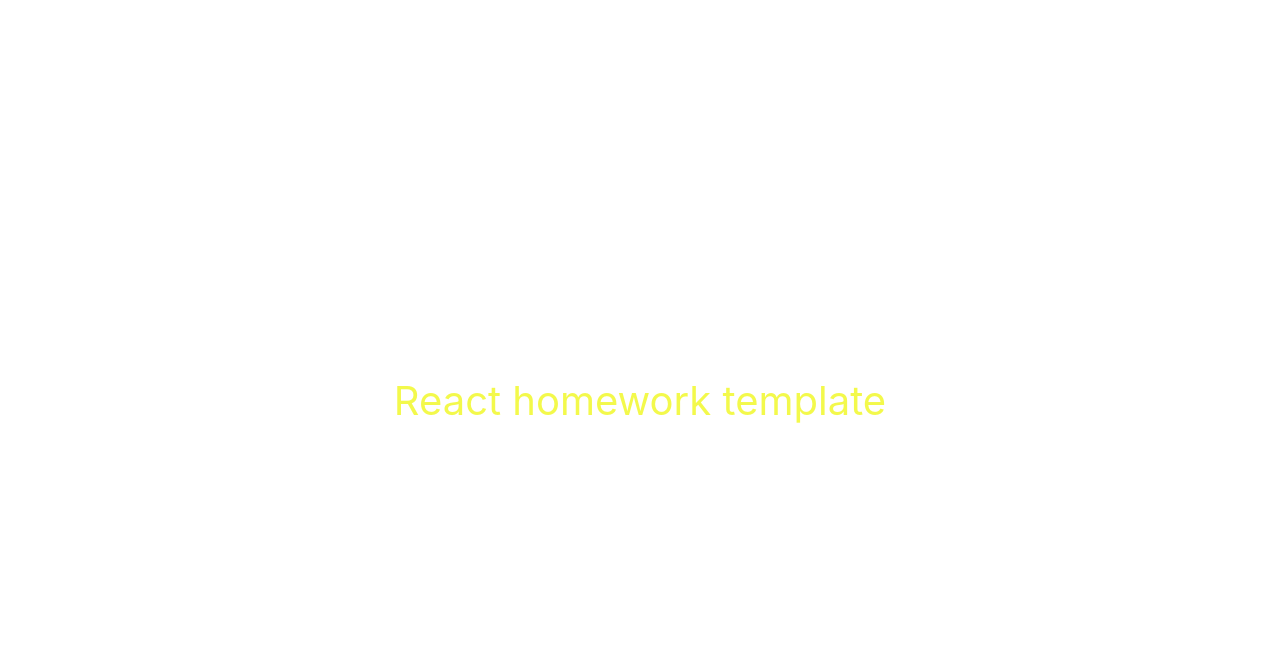
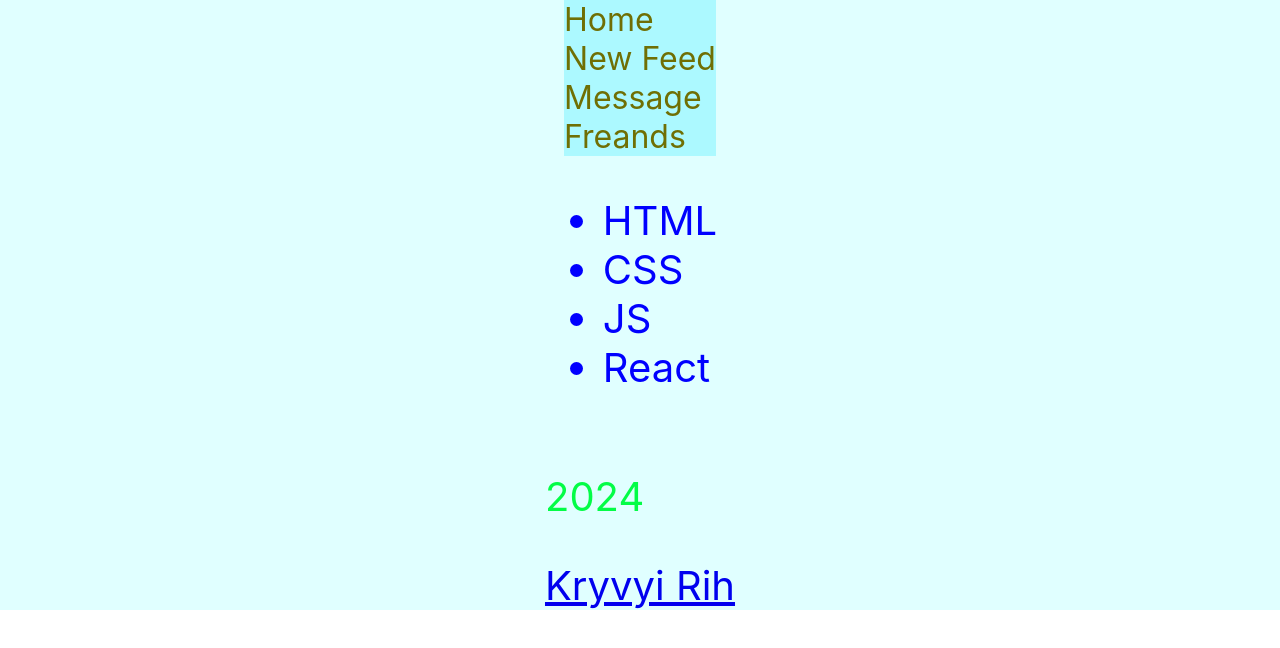
Before and after one commit to ishcenko/way-samurai, a React (Create React App) app: page / in a window 1280 px wide. Shown: the top 648 px of the page. Built offline with nearby package versions, Linux system fonts and the light colour scheme.

Commit message:
App.css, Footer, Header, Technjljgies

```diff
--- a/src/components/App.jsx
+++ /dev/null
@@ -1,16 +0,0 @@
-export const App = () => {
-  return (
-    <div
-      style={{
-        height: '100vh',
-        display: 'flex',
-        justifyContent: 'center',
-        alignItems: 'center',
-        fontSize: 40,
-        color: '#eff70abb',
-      }}
-    >
-      React homework template
-    </div>
-  );
-};
--- /dev/null
+++ b/src/components/App/App.css
@@ -0,0 +1,24 @@
+.App {
+  height: 100%;
+  display: flex;
+  flex-direction: column;
+  justify-content: center;
+  align-items: center;
+  font-size: 40px;
+  color: #03fd46;
+  background: lightcyan;
+}
+.Link-header a {
+  display: flex;
+  flex-direction: column;
+  text-decoration: none;
+  color: rgb(111, 111, 4);
+  background-color: rgb(172, 249, 255);
+  font-size: 32px;
+}
+.Ul-li {
+  display: flex;
+  flex-direction: column;
+  justify-self: start;
+  color: blue;
+}
--- /dev/null
+++ b/src/components/App/App.jsx
@@ -0,0 +1,14 @@
+import Footer from 'components/Footer/Footer';
+import Header from '../Header/Header';
+import Technologies from '../Technologies/Technologies';
+import './App.css';
+
+export const App = () => {
+  return (
+    <div className="App">
+      <Header />
+      <Technologies />
+      <Footer />
+    </div>
+  );
+};
--- /dev/null
+++ b/src/components/Footer/Footer.jsx
@@ -0,0 +1,12 @@
+import React from 'react';
+
+const Footer = () => {
+  return (
+    <div>
+      <p>2024</p>
+      <a href="#s">Kryvyi Rih</a>
+    </div>
+  );
+};
+
+export default Footer;
--- /dev/null
+++ b/src/components/Header/Header.jsx
@@ -0,0 +1,14 @@
+import React from 'react';
+import './../App/App.css';
+const Header = () => {
+  return (
+    <div className="Link-header">
+      <a href="#s">Home</a>
+      <a href="#s">New Feed</a>
+      <a href="#s">Message</a>
+      <a href="#s">Freands</a>
+    </div>
+  );
+};
+
+export default Header;
--- /dev/null
+++ b/src/components/Technologies/Technologies.jsx
@@ -0,0 +1,15 @@
+import React from 'react';
+import './../App/App.css';
+const Technologies = () => {
+  return (
+    <div className="Ul-li">
+      <ul>
+        <li>HTML</li>
+        <li>CSS</li>
+        <li>JS</li>
+        <li>React</li>
+      </ul>
+    </div>
+  );
+};
+export default Technologies;
--- a/src/index.js
+++ b/src/index.js
@@ -1,6 +1,6 @@
 import React from 'react';
 import ReactDOM from 'react-dom/client';
-import { App } from 'components/App';
+import { App } from 'components/App/App';
 import './index.css';
 
 ReactDOM.createRoot(document.getElementById('root')).render(
```
